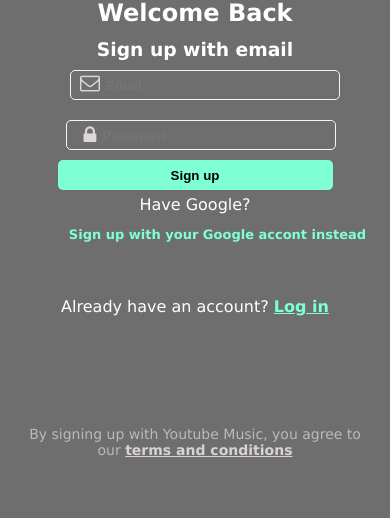
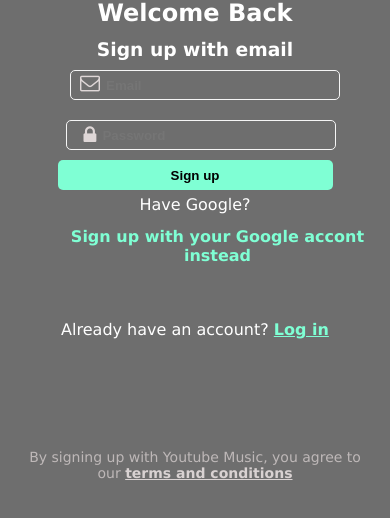
Before and after one commit to MiracleChibuike/musicplay, a plain HTML site: page loginpage.html in a window 390 px wide. Shown: the part 142-660 px from the top of the page. Drawn offline with Linux system fonts and the light colour scheme.

Commit message:
css modify

```diff
--- a/css/loginpage.css
+++ b/css/loginpage.css
@@ -82,7 +82,6 @@ h2, h3{
 }
  .signUp a{
     color: aquamarine;
-    font-size: 13px;
 }
 .signUp a:hover{
     cursor: pointer;
@@ -127,7 +126,6 @@ footer .foot{
         color: aquamarine;
         margin-left: 45px;
         text-align: center;
-        font-size: 13px;
         margin-top: 3px;
         text-decoration: none;
         font-weight: bold;
--- a/css/signup.css
+++ b/css/signup.css
@@ -100,7 +100,6 @@ h2, h3{
 }
 .signaccounts a{
     color: aquamarine;
-    font-size: 14px;
     margin-top: 10px;
 }
 footer{
```
